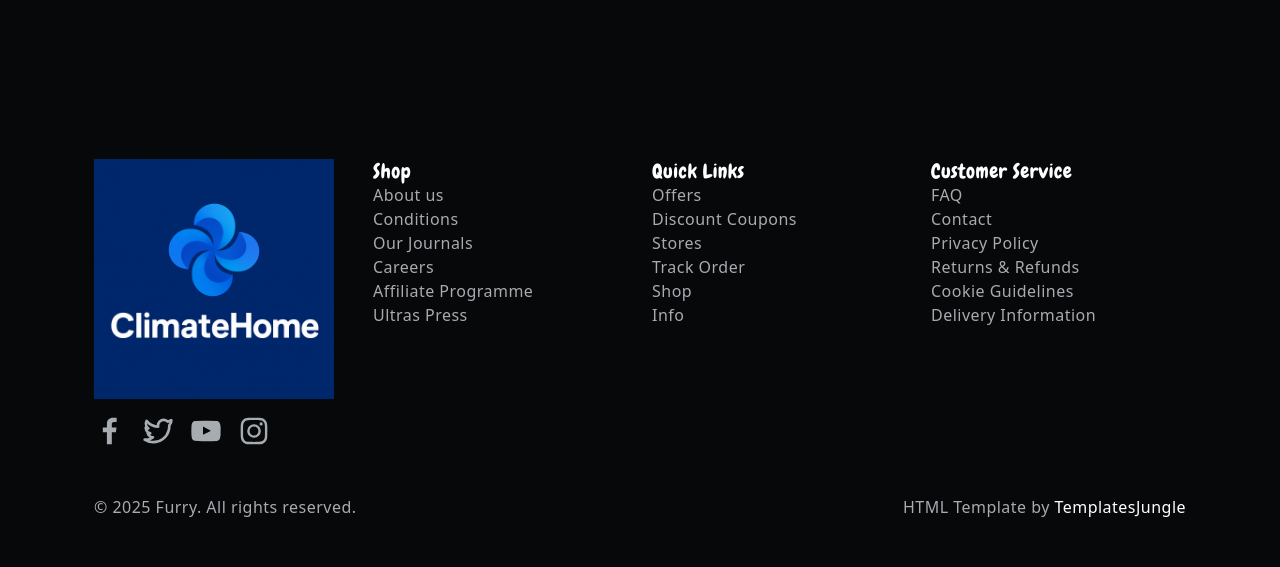
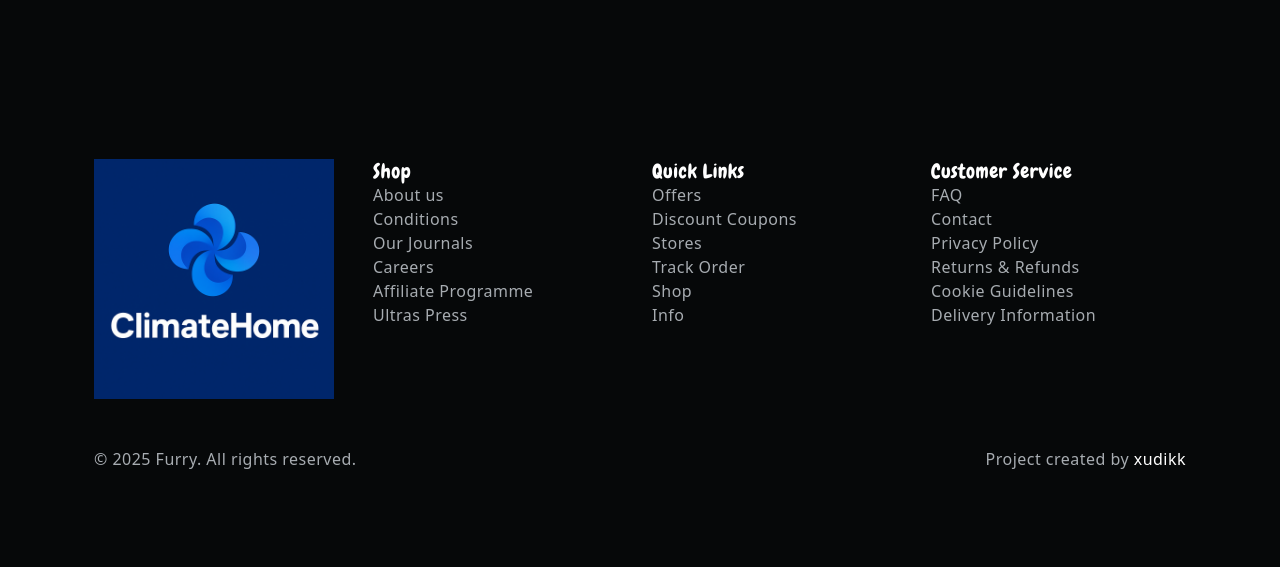
Before and after one commit to xudikk/climate-home, a Django app: page /products/ in a window 1280 px wide. Shown: the part 457-1024 px from the top of the page. After the commit the page ends 926 px from the top, so only its background shows below. Run offline with Django 5.2, Linux system fonts and the light colour scheme; data that the repository does not hold is empty; some libraries are stand-ins or nearby versions.

Commit message:
products page added

```diff
--- a/core/views.py
+++ b/core/views.py
@@ -9,7 +9,7 @@ from django.conf import settings
 # Create your views here.
 from django.utils import timezone
 
-from core.models import Product, Category, TgBot, Admin
+from core.models import Product, Category, TgBot, Admin, Blog
 
 
 def index(request, slug=None):
@@ -23,7 +23,8 @@ def index(request, slug=None):
 
     ctx = {
         "products": products,
-        "newest": Product.objects.filter(date__gte=timezone.now() - timedelta(days=7)).order_by('-date')
+        "newest": Product.objects.filter(date__gte=timezone.now() - timedelta(days=7)).order_by('-date'),
+        "blogs": Blog.objects.all().order_by("-pk")[:3]
 
     }
     return render(request, 'index.html', ctx)
--- a/templates/header.html
+++ b/templates/header.html
@@ -52,13 +52,13 @@
                 <a href="{% url 'products' %}" class="nav-link fw-bold px-4 py-3">Products</a>
               </li>
               <li class="nav-item border-end-0 border-lg-end-0 border-lg-end">
-                <a href="" class="nav-link fw-bold px-4 py-3">Telegram</a>
+                <a href="https://t.me/climatehome_uzb" target="_blank" class="nav-link fw-bold px-4 py-3">Telegram</a>
               </li>
               <li class="nav-item border-end-0 border-lg-end-0 border-lg-end">
-                <a href="#shop" class="nav-link fw-bold px-4 py-3">Instagram</a>
+                <a href="https://www.instagram.com/climatehome_uzb?igsh=N3hpaDc0eDEycWM=" target="_blank" class="nav-link fw-bold px-4 py-3">Instagram</a>
               </li>
               <li class="nav-item border-end-0 border-lg-end-0 border-lg-end">
-                <a href="#sale" class="nav-link fw-bold px-4 py-3">Uzum</a>
+                <a href="https://uzum.uz/uz/shop/climatehome" target="_blank" class="nav-link fw-bold px-4 py-3">Uzum</a>
               </li>
             </ul>
 
--- a/templates/products.html
+++ b/templates/products.html
@@ -143,9 +143,10 @@
             <h3 class="text-2xl font-bold text-gray-800 mb-4">Tez Buyurtma 🚀</h3>
             <form id="quickOrderForm" method="post" action="{% url 'send_message' %}">
                 {% csrf_token %}
-                <input type="hidden" name="product_id" id="productIdInput" value="">
+                <input type="hidden" name="product_id" id="productIdInput" value="" required>
                 <input type="text" name="name" placeholder="Ismingiz..." required class="w-full p-3 mb-4 border border-gray-300 rounded-lg focus:outline-none focus:ring-2 focus:ring-smart-blue">
-                <input type="tel" name="phone" placeholder="Telefon raqam..." required class="w-full p-3 mb-4 border border-gray-300 rounded-lg focus:outline-none focus:ring-2 focus:ring-smart-blue">
+                <input type="tel" name="phone" placeholder="Telefon raqam..." pattern="\+998[0-9]{9}" required class="w-full p-3 mb-4 border border-gray-300 rounded-lg focus:outline-none focus:ring-2 focus:ring-smart-blue">
+
                 <button type="submit" class="w-full bg-gradient-to-r from-smart-blue to-blue-600 text-white px-6 py-3 rounded-full font-bold hover:from-blue-600 hover:to-blue-700 transition-all duration-300 transform hover:scale-105 shadow-lg">Yuborish 📤</button>
                 <button type="button" class="w-full mt-4 text-gray-500 hover:text-gray-700" onclick="closeQuickOrder()">Yopish ❌</button>
             </form>
@@ -185,45 +186,6 @@
             <div class="col-md-3 col-sm-6">
               <div class="footer-menu">
                 <img src="{% static 'logo.png' %}" width="240" height="70" alt="logo">
-                <div class="social-links mt-3">
-                  <ul class="d-flex list-unstyled gap-3">
-                    <li>
-                      <a href="#" class="text-secondary-emphasis">
-                        <svg width="32" height="32">
-                          <use xlink:href="#facebook"></use>
-                        </svg>
-                      </a>
-                    </li>
-                    <li>
-                      <a href="#" class="text-secondary-emphasis">
-                        <svg width="32" height="32">
-                          <use xlink:href="#twitter"></use>
-                        </svg>
-                      </a>
-                    </li>
-                    <li>
-                      <a href="#" class="text-secondary-emphasis">
-                        <svg width="32" height="32">
-                          <use xlink:href="#youtube"></use>
-                        </svg>
-                      </a>
-                    </li>
-                    <li>
-                      <a href="#" class="text-secondary-emphasis">
-                        <svg width="32" height="32">
-                          <use xlink:href="#instagram"></use>
-                        </svg>
-                      </a>
-                    </li>
-                    <li>
-                      <a href="#" class="text-secondary-emphasis">
-                        <svg width="32" height="32">
-                          <use xlink:href="#telegram"></use>
-                        </svg>
-                      </a>
-                    </li>
-                  </ul>
-                </div>
               </div>
             </div>
 
@@ -232,22 +194,22 @@
                 <h5 class="fs-5 fw-normal text-white">Shop</h5>
                 <ul class="menu-list list-unstyled">
                   <li class="menu-item">
-                    <a href="#" class="nav-link text-secondary-emphasis">About us</a>
+                    <a href="" class="nav-link text-secondary-emphasis">About us</a>
                   </li>
                   <li class="menu-item">
-                    <a href="#" class="nav-link text-secondary-emphasis">Conditions</a>
+                    <a href="" class="nav-link text-secondary-emphasis">Conditions</a>
                   </li>
                   <li class="menu-item">
-                    <a href="#" class="nav-link text-secondary-emphasis">Our Journals</a>
+                    <a href="" class="nav-link text-secondary-emphasis">Our Journals</a>
                   </li>
                   <li class="menu-item">
-                    <a href="#" class="nav-link text-secondary-emphasis">Careers</a>
+                    <a href="" class="nav-link text-secondary-emphasis">Careers</a>
                   </li>
                   <li class="menu-item">
-                    <a href="#" class="nav-link text-secondary-emphasis">Affiliate Programme</a>
+                    <a href="" class="nav-link text-secondary-emphasis">Affiliate Programme</a>
                   </li>
                   <li class="menu-item">
-                    <a href="#" class="nav-link text-secondary-emphasis">Ultras Press</a>
+                    <a href="" class="nav-link text-secondary-emphasis">Ultras Press</a>
                   </li>
                 </ul>
               </div>
@@ -257,22 +219,22 @@
                 <h5 class="fs-5 fw-normal text-white">Quick Links</h5>
                 <ul class="menu-list list-unstyled">
                   <li class="menu-item">
-                    <a href="#" class="nav-link text-secondary-emphasis">Offers</a>
+                    <a href="" class="nav-link text-secondary-emphasis">Offers</a>
                   </li>
                   <li class="menu-item">
-                    <a href="#" class="nav-link text-secondary-emphasis">Discount Coupons</a>
+                    <a href="" class="nav-link text-secondary-emphasis">Discount Coupons</a>
                   </li>
                   <li class="menu-item">
-                    <a href="#" class="nav-link text-secondary-emphasis">Stores</a>
+                    <a href="" class="nav-link text-secondary-emphasis">Stores</a>
                   </li>
                   <li class="menu-item">
-                    <a href="#" class="nav-link text-secondary-emphasis">Track Order</a>
+                    <a href="" class="nav-link text-secondary-emphasis">Track Order</a>
                   </li>
                   <li class="menu-item">
-                    <a href="#" class="nav-link text-secondary-emphasis">Shop</a>
+                    <a href="" class="nav-link text-secondary-emphasis">Shop</a>
                   </li>
                   <li class="menu-item">
-                    <a href="#" class="nav-link text-secondary-emphasis">Info</a>
+                    <a href="" class="nav-link text-secondary-emphasis">Info</a>
                   </li>
                 </ul>
               </div>
@@ -282,22 +244,22 @@
                 <h5 class="fs-5 fw-normal text-white">Customer Service</h5>
                 <ul class="menu-list list-unstyled">
                   <li class="menu-item">
-                    <a href="#" class="nav-link text-secondary-emphasis">FAQ</a>
+                    <a href="" class="nav-link text-secondary-emphasis">FAQ</a>
                   </li>
                   <li class="menu-item">
-                    <a href="#" class="nav-link text-secondary-emphasis">Contact</a>
+                    <a href="" class="nav-link text-secondary-emphasis">Contact</a>
                   </li>
                   <li class="menu-item">
-                    <a href="#" class="nav-link text-secondary-emphasis">Privacy Policy</a>
+                    <a href="" class="nav-link text-secondary-emphasis">Privacy Policy</a>
                   </li>
                   <li class="menu-item">
-                    <a href="#" class="nav-link text-secondary-emphasis">Returns & Refunds</a>
+                    <a href="" class="nav-link text-secondary-emphasis">Returns & Refunds</a>
                   </li>
                   <li class="menu-item">
-                    <a href="#" class="nav-link text-secondary-emphasis">Cookie Guidelines</a>
+                    <a href="" class="nav-link text-secondary-emphasis">Cookie Guidelines</a>
                   </li>
                   <li class="menu-item">
-                    <a href="#" class="nav-link text-secondary-emphasis">Delivery Information</a>
+                    <a href="" class="nav-link text-secondary-emphasis">Delivery Information</a>
                   </li>
                 </ul>
               </div>
@@ -308,7 +270,7 @@
               <p>© 2025 Furry. All rights reserved.</p>
             </div>
             <div class="col-md-6 credit-link text-start text-md-end">
-              <p>HTML Template by <a href="https://templatesjungle.com/" target="_blank" class="text-white text-decoration-none">TemplatesJungle</a></p>
+              <p>Project created by <a href="https://t.me/xudikk" target="_blank" class="text-white text-decoration-none">xudikk</a></p>
             </div>
           </div>
         </div>
```
Also changed, not shown: core/models.py (+15 -2 lines), templates/footer.html (+4 -39 lines), templates/index.html (+53 -112 lines).
